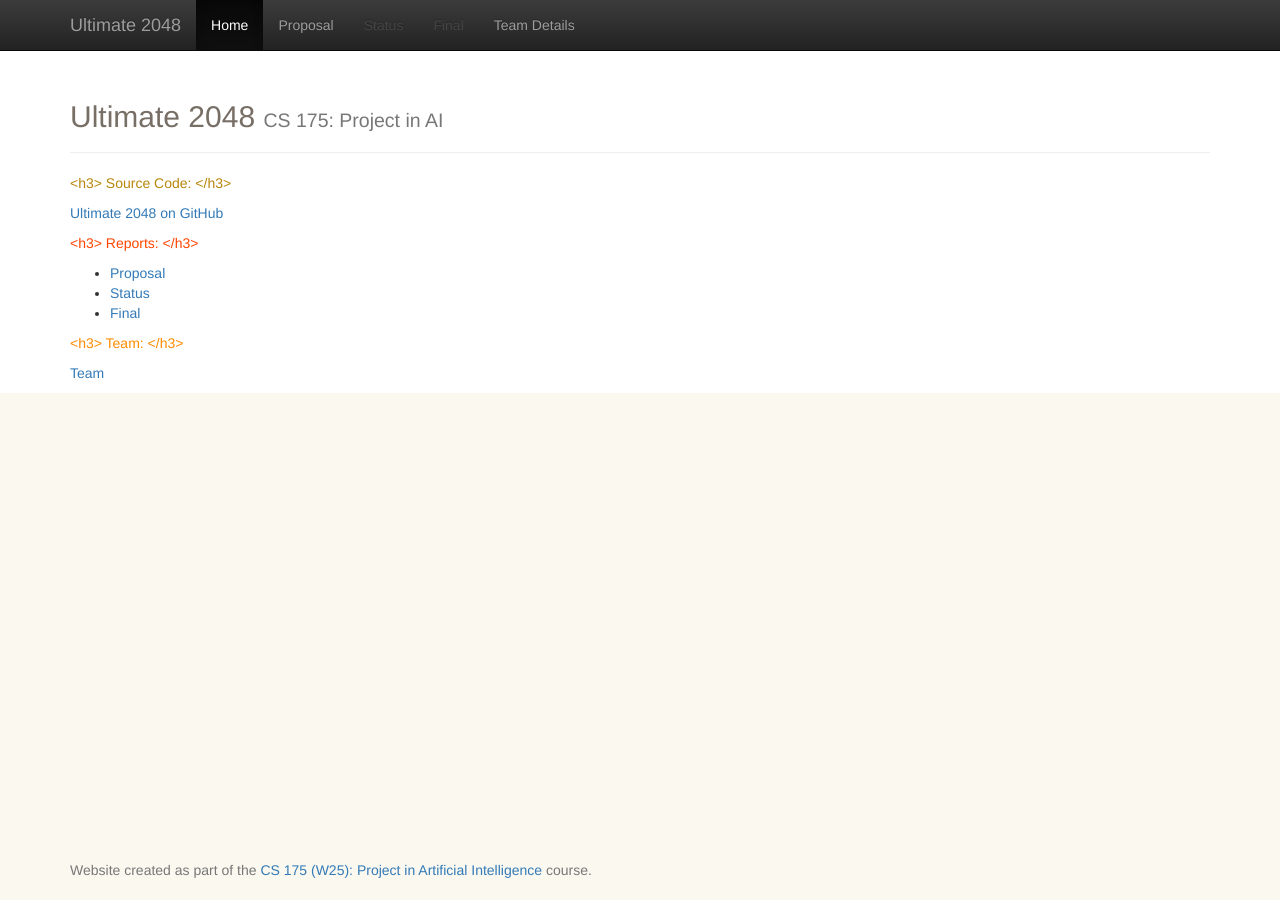
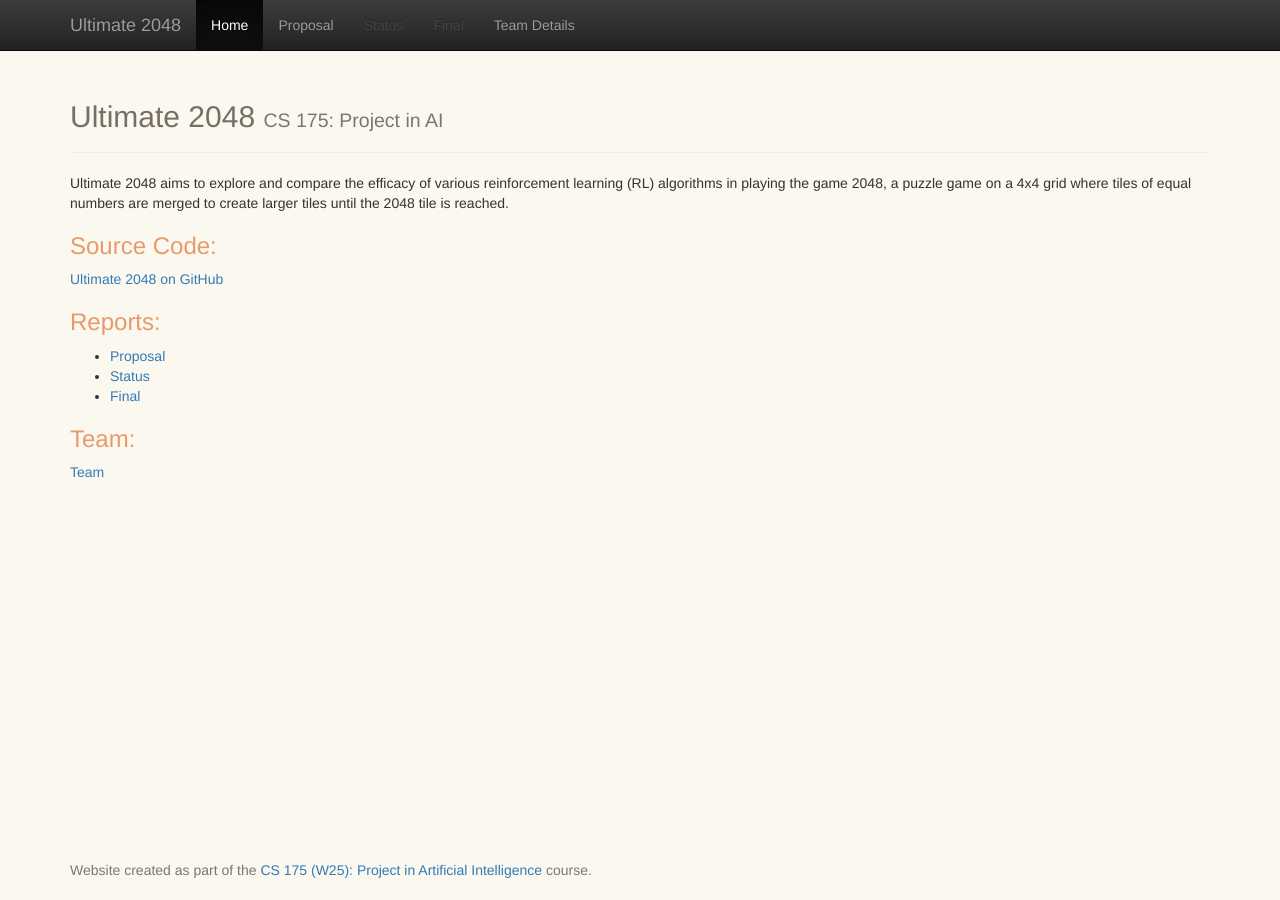
Before and after one commit to AnthonyCusi/ultimate-2048, a Jekyll site: the page built from docs/index.md, in a window 1280 px wide. Built offline with Jekyll 4.4.1, drawn with Linux system fonts in a browser that asks for light colours.

Commit message:
more aesthetic changes + very minor changes to proposal

```diff
--- a/docs/css/custom.css
+++ b/docs/css/custom.css
@@ -3,11 +3,11 @@
 html {
   position: relative;
   min-height: 100%;
-  background-color: #faf8ef;
 }
 body {
   /* Margin bottom by footer height */
   margin-bottom: 60px;
+  background-color: #faf8ef;
 }
 .footer {
   position: absolute;
@@ -33,6 +33,10 @@ h2 {
   color: #776e65;
 }
 
+h3 {
+  color: #E89A6C;
+}
+
 .footer > .container {
   padding-right: 15px;
   padding-left: 15px;
--- a/docs/index.md
+++ b/docs/index.md
@@ -3,22 +3,24 @@ layout: default
 title:  Home
 ---
 
-<span style="color: DarkGoldenRod"><h3>
+Ultimate 2048 aims to explore and compare the efficacy of various reinforcement learning (RL) algorithms in playing the game 2048, a puzzle game on a 4x4 grid where tiles of equal numbers are merged to create larger tiles until the 2048 tile is reached.
+
+<h3>
 Source Code:
-</h3></span>
+</h3>
 
 [Ultimate 2048 on GitHub](https://github.com/AnthonyCusi/ultimate-2048)
 
-<span style="color: orangered"><h3>
+<h3>
 Reports:
-</h3></span>
+</h3>
 
 - [Proposal](proposal.html)
 - [Status](status.html)
 - [Final](final.html)
 
-<span style="color: darkorange"><h3>
+<h3>
 Team:
-</h3></span>
+</h3>
 
 [Team](team.html)
```
Also changed, not shown: docs/proposal.md (+1 -1 lines).
